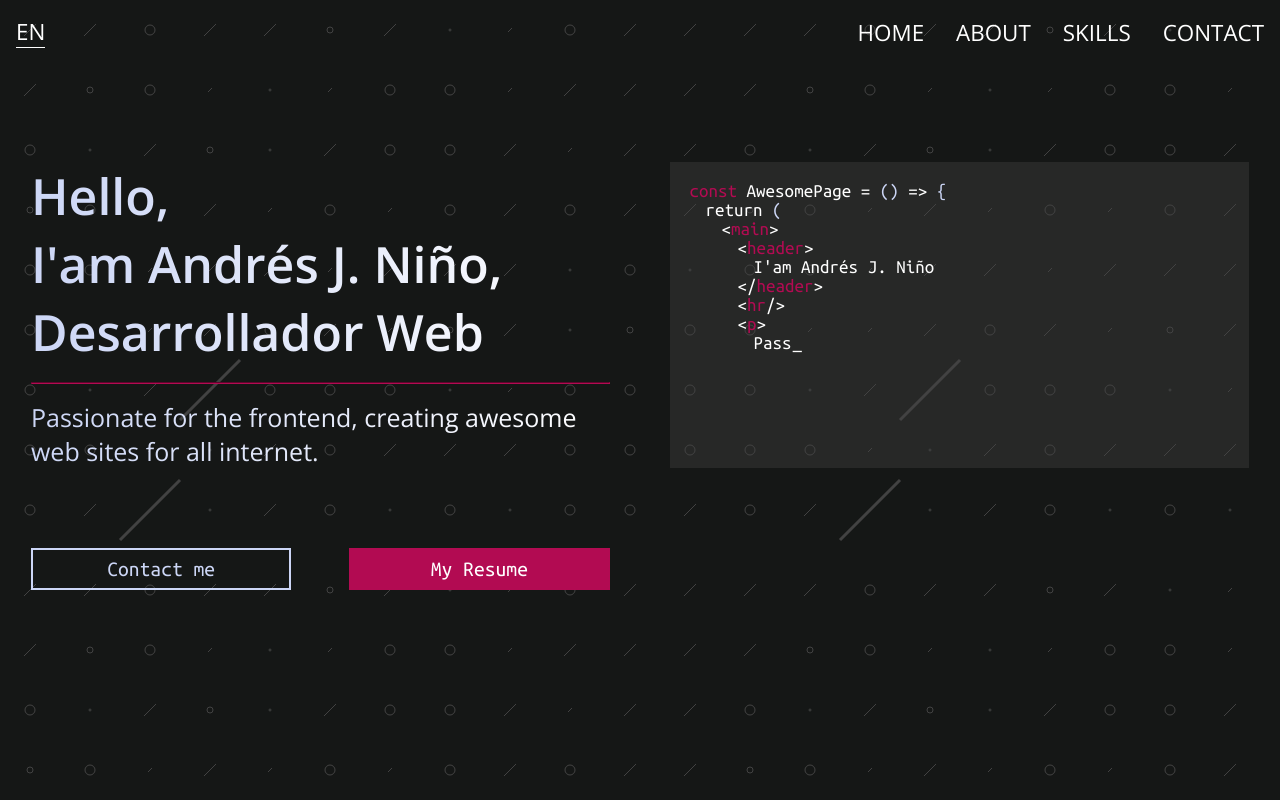
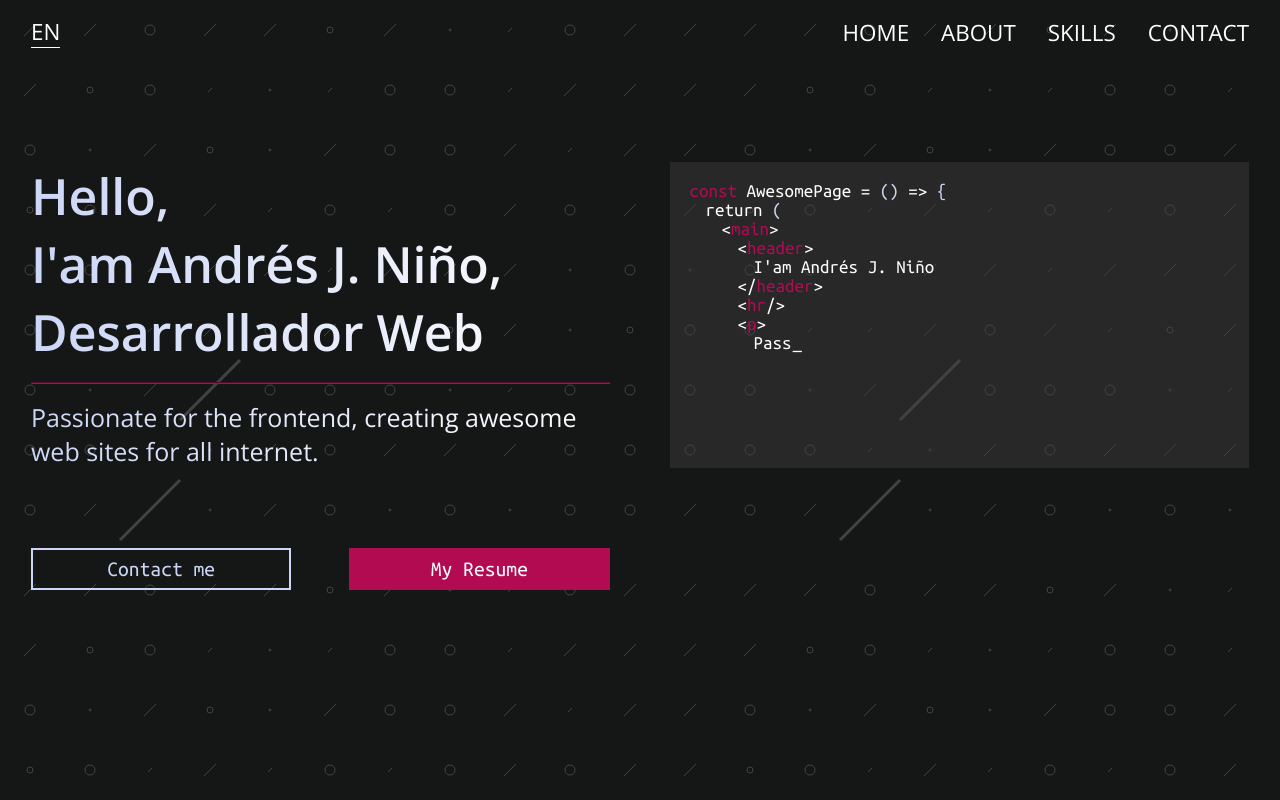
Before and after one commit to AndresJoaquinNino/my-web-site, a React (Create React App) app: page / in a window 1280 px wide. Built offline with nearby package versions, Linux system fonts and the light colour scheme; the HTML template or start-up script is replaced by a standard one.

Commit message:
creating a container for the navbar

```diff
--- a/src/components/Navbar.jsx
+++ b/src/components/Navbar.jsx
@@ -6,7 +6,7 @@ const Navbar = () => {
     const [isOpenSidebar, setIsOpenSidebar] = useState(false);
 
     return(
-        <>
+        <header className='page-header'>
             <nav className='page__navbar'>
                 <div className='page__navbar-lang'>
                     EN
@@ -32,7 +32,7 @@ const Navbar = () => {
                     <div className="page__sidebar-list__item">CONTACT</div>
                 </ul>
             </motion.aside>
-        </>
+        </header>
     );
 }
 
--- a/src/components/Navbar.scss
+++ b/src/components/Navbar.scss
@@ -2,13 +2,18 @@
 @use '../scss/fonts';
 @use '../scss/colors';
 
-.page__navbar{
-    height: 4rem;
+.page-header{
     width: 100%;
-    padding: 0 1rem;
     position: fixed;
     top: 0;
     left: 0;
+    display: flex;
+    justify-content: center;
+}
+.page__navbar{
+    height: 4rem;
+    width: min(100%,1250px);
+    padding: 0 1rem;
     display: flex;
     align-items: center;
     justify-content: space-between;
```
